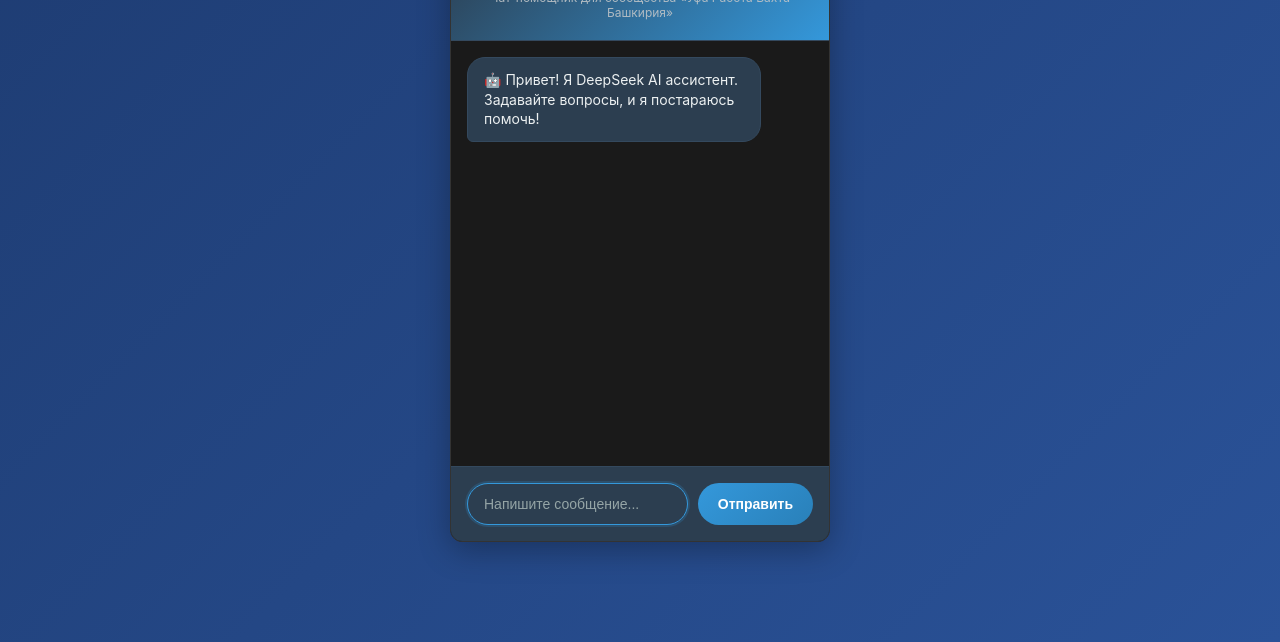
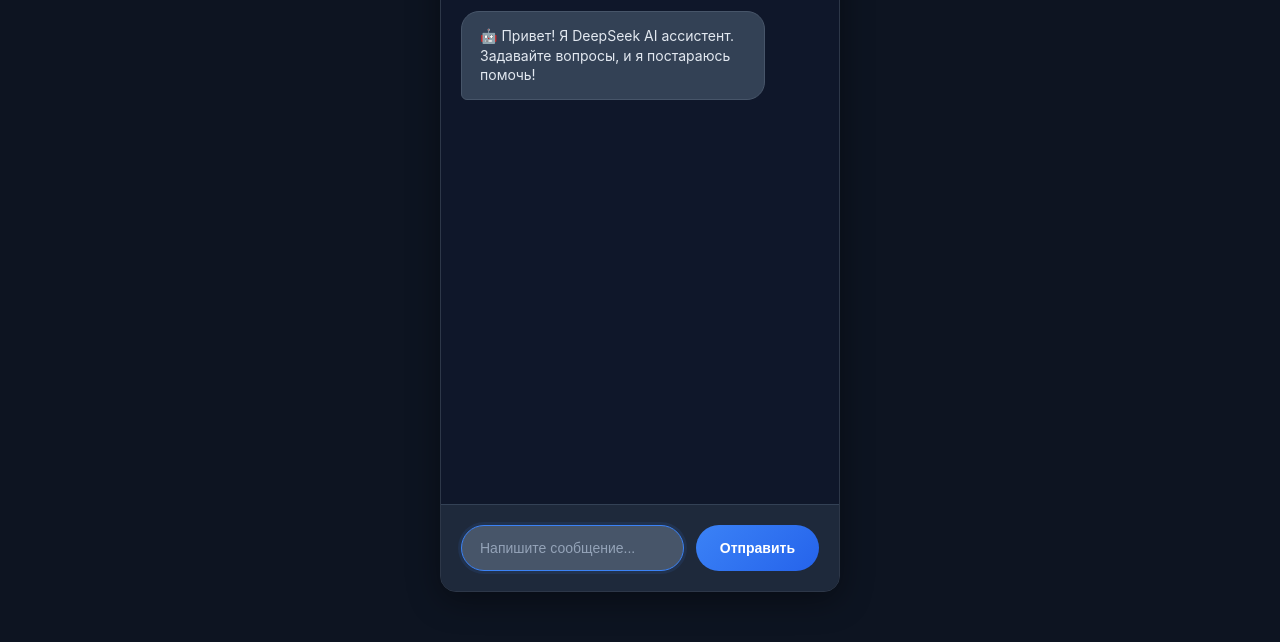
Before and after one commit to bakhti4oki-blip/deepseek-vk-widget, a website: page public/index.html in a window 1280 px wide. Shown: the part 158-800 px from the top of the page. Drawn offline with Linux system fonts and the light colour scheme.

Commit message:
Update style.css

```diff
--- a/public/style.css
+++ b/public/style.css
@@ -6,7 +6,7 @@
 
 body {
     font-family: -apple-system, BlinkMacSystemFont, 'Segoe UI', Roboto, Oxygen, Ubuntu, Cantarell, sans-serif;
-    background: linear-gradient(135deg, #1e3c72 0%, #2a5298 100%);
+    background: #0d1421;
     height: 100vh;
     display: flex;
     justify-content: center;
@@ -15,26 +15,29 @@
 }
 
 #app {
-    width: 380px;
-    height: 600px;
-    background: #1a1a1a;
-    border-radius: 12px;
-    box-shadow: 0 8px 32px rgba(0, 0, 0, 0.3);
+    width: 100%;
+    max-width: 400px;
+    height: 100vh;
+    max-height: 700px;
+    background: #1a2332;
+    border-radius: 16px;
+    box-shadow: 0 8px 32px rgba(0, 0, 0, 0.4);
     display: flex;
     flex-direction: column;
     overflow: hidden;
-    border: 1px solid #333;
+    border: 1px solid #2d3748;
 }
 
 /* Для мобильных VK */
 @media (max-width: 768px) {
     body {
-        background: #1a1a1a;
+        background: #1a2332;
+        padding: 0;
     }
 
     #app {
-        width: 100%;
-        height: 100vh;
+        max-width: 100%;
+        max-height: 100vh;
         border-radius: 0;
         box-shadow: none;
         border: none;
@@ -42,37 +45,37 @@
 }
 
 header {
-    background: linear-gradient(135deg, #2c3e50 0%, #3498db 100%);
+    background: linear-gradient(135deg, #1e40af 0%, #3730a3 100%);
     color: white;
     padding: 20px;
     text-align: center;
     flex-shrink: 0;
-    border-bottom: 1px solid #34495e;
+    border-bottom: 1px solid #2d3748;
 }
 
 header h1 {
     font-size: 18px;
     margin-bottom: 6px;
     font-weight: 600;
-    color: #ecf0f1;
+    color: #f1f5f9;
 }
 
 header p {
     font-size: 12px;
     opacity: 0.9;
-    color: #bdc3c7;
+    color: #cbd5e1;
 }
 
 #messages {
     flex: 1;
-    padding: 16px;
+    padding: 20px;
     overflow-y: auto;
-    background: #1a1a1a;
+    background: #0f172a;
 }
 
 .message {
-    margin-bottom: 12px;
-    padding: 12px 16px;
+    margin-bottom: 16px;
+    padding: 14px 18px;
     border-radius: 18px;
     max-width: 85%;
     word-wrap: break-word;
@@ -87,76 +90,76 @@
 }
 
 .message.bot {
-    background: #2c3e50;
-    color: #ecf0f1;
+    background: #334155;
+    color: #e2e8f0;
     border-bottom-left-radius: 6px;
     margin-right: auto;
-    border: 1px solid #34495e;
+    border: 1px solid #475569;
 }
 
 .message.user {
-    background: linear-gradient(135deg, #3498db 0%, #2980b9 100%);
+    background: linear-gradient(135deg, #3b82f6 0%, #1d4ed8 100%);
     color: white;
     margin-left: auto;
     border-bottom-right-radius: 6px;
-    box-shadow: 0 2px 8px rgba(52, 152, 219, 0.3);
+    box-shadow: 0 2px 12px rgba(59, 130, 246, 0.3);
 }
 
 .message.loading {
-    background: #34495e;
-    color: #bdc3c7;
+    background: #475569;
+    color: #94a3b8;
     font-style: italic;
-    border: 1px solid #4a6378;
+    border: 1px solid #64748b;
 }
 
 #form {
     display: flex;
-    padding: 16px;
-    background: #2c3e50;
-    border-top: 1px solid #34495e;
-    gap: 10px;
+    padding: 20px;
+    background: #1e293b;
+    border-top: 1px solid #334155;
+    gap: 12px;
     flex-shrink: 0;
 }
 
 #input {
     flex: 1;
-    padding: 12px 16px;
-    border: 1px solid #34495e;
-    border-radius: 24px;
+    padding: 14px 18px;
+    border: 1px solid #475569;
+    border-radius: 25px;
     outline: none;
     font-size: 14px;
-    background: #34495e;
-    color: #ecf0f1;
+    background: #334155;
+    color: #f1f5f9;
     transition: all 0.3s ease;
 }
 
 #input::placeholder {
-    color: #95a5a6;
+    color: #94a3b8;
 }
 
 #input:focus {
-    border-color: #3498db;
-    background: #2c3e50;
-    box-shadow: 0 0 0 2px rgba(52, 152, 219, 0.2);
+    border-color: #3b82f6;
+    background: #475569;
+    box-shadow: 0 0 0 3px rgba(59, 130, 246, 0.1);
 }
 
 button {
-    padding: 12px 20px;
-    background: linear-gradient(135deg, #3498db 0%, #2980b9 100%);
+    padding: 14px 24px;
+    background: linear-gradient(135deg, #3b82f6 0%, #2563eb 100%);
     color: white;
     border: none;
-    border-radius: 24px;
+    border-radius: 25px;
     cursor: pointer;
     font-weight: 600;
     font-size: 14px;
     transition: all 0.3s ease;
-    min-width: 80px;
+    min-width: 90px;
 }
 
 button:hover {
-    background: linear-gradient(135deg, #2980b9 0%, #2471a3 100%);
+    background: linear-gradient(135deg, #2563eb 0%, #1d4ed8 100%);
     transform: translateY(-1px);
-    box-shadow: 0 4px 12px rgba(52, 152, 219, 0.3);
+    box-shadow: 0 4px 12px rgba(59, 130, 246, 0.4);
 }
 
 button:active {
@@ -164,7 +167,7 @@
 }
 
 button:disabled {
-    background: #34495e;
+    background: #475569;
     cursor: not-allowed;
     transform: none;
     box-shadow: none;
@@ -176,31 +179,15 @@
 }
 
 #messages::-webkit-scrollbar-track {
-    background: #2c3e50;
+    background: #1e293b;
     border-radius: 3px;
 }
 
 #messages::-webkit-scrollbar-thumb {
-    background: #3498db;
+    background: #3b82f6;
     border-radius: 3px;
 }
 
 #messages::-webkit-scrollbar-thumb:hover {
-    background: #2980b9;
+    background: #2563eb;
 }
-
-/* Анимация для новых сообщений */
-.message:last-child {
-    animation: slideIn 0.3s ease-out;
-}
-
-@keyframes slideIn {
-    from {
-        opacity: 0;
-        transform: translateY(10px);
-    }
-    to {
-        opacity: 1;
-        transform: translateY(0);
-    }
-}
```
